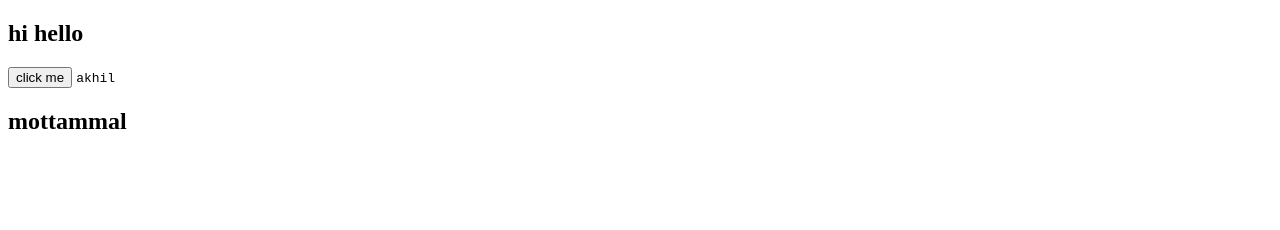
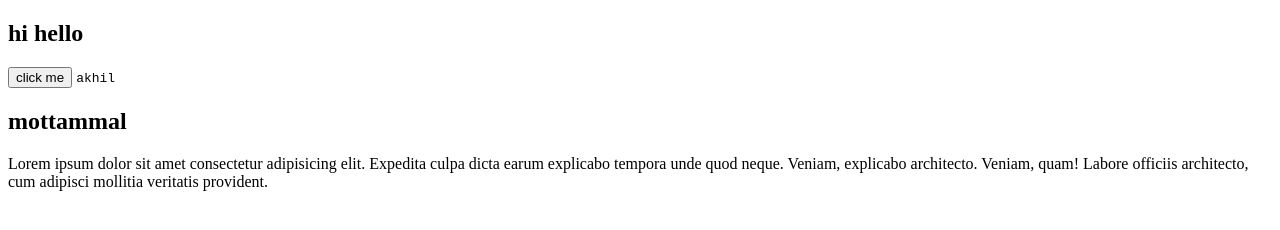
Before and after one commit to akhil-UpArt/datewithgit-sample, a plain HTML site: page index.html in a window 1280 px wide. Drawn offline with Linux system fonts and the light colour scheme.

Commit message:
feature section is goingon

```diff
--- a/index.html
+++ b/index.html
@@ -11,5 +11,7 @@
     <button>click me</button>
     <code>akhil</code>
     <h2>mottammal</h2>
+    <p>Lorem ipsum dolor sit amet consectetur adipisicing elit. Expedita culpa dicta earum explicabo tempora unde quod neque. Veniam, explicabo architecto. Veniam, quam! Labore officiis architecto, cum adipisci mollitia veritatis provident.</p>
+
 </body>
 </html>
```
